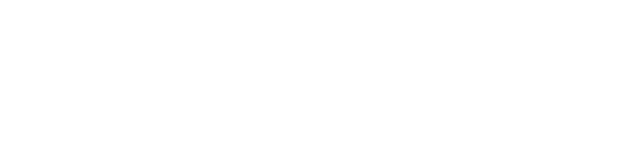
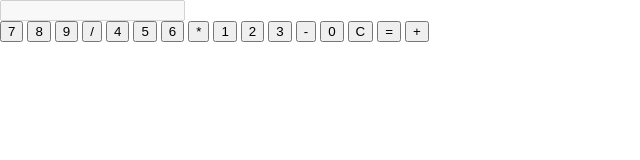
Before and after one commit to AxelSyamodra/odin-calculator, a plain HTML site: page index.html in a window 1280 px wide. Shown: the whole page, without its empty margins (0-640 px from the left). Drawn offline with Linux system fonts and the light colour scheme.

Commit message:
Creating the calculator interface
Creating html calculator

```diff
--- a/index.html
+++ b/index.html
@@ -7,5 +7,30 @@
     <script src="script.js" defer></script>
     <title>Odin's Calculator</title>
   </head>
-  <body></body>
+  <body>
+    <div class="calculator">
+      <input type="text" name="display" id="display" disabled />
+      <div class="buttons">
+        <button>7</button>
+        <button>8</button>
+        <button>9</button>
+        <button>/</button>
+
+        <button>4</button>
+        <button>5</button>
+        <button>6</button>
+        <button>*</button>
+
+        <button>1</button>
+        <button>2</button>
+        <button>3</button>
+        <button>-</button>
+
+        <button>0</button>
+        <button>C</button>
+        <button>=</button>
+        <button>+</button>
+      </div>
+    </div>
+  </body>
 </html>
```
